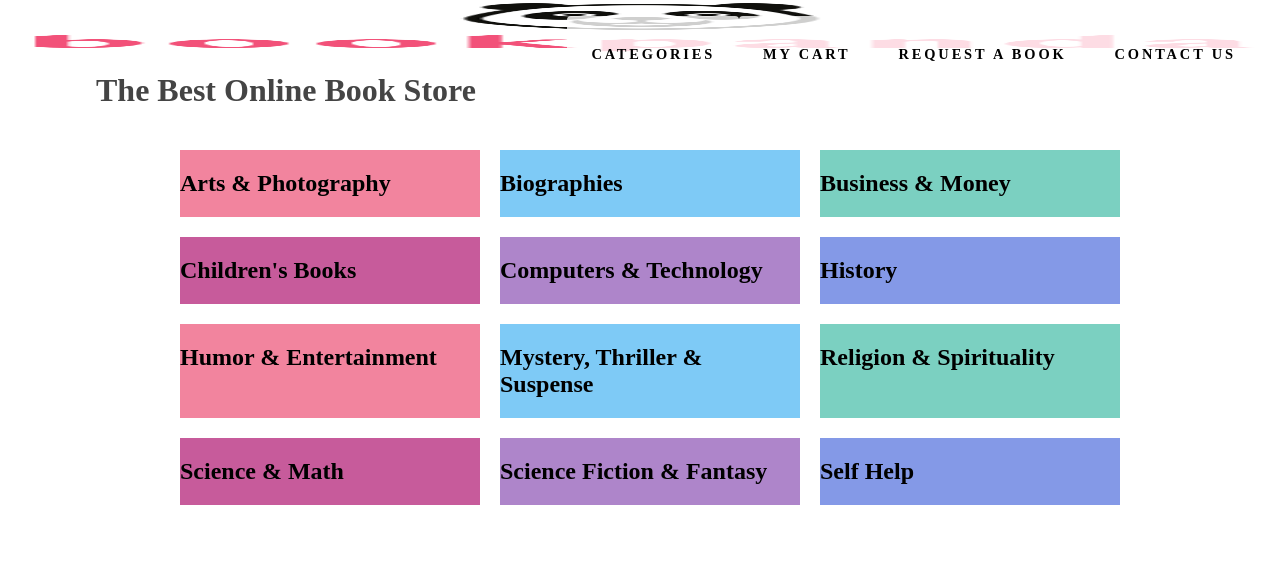
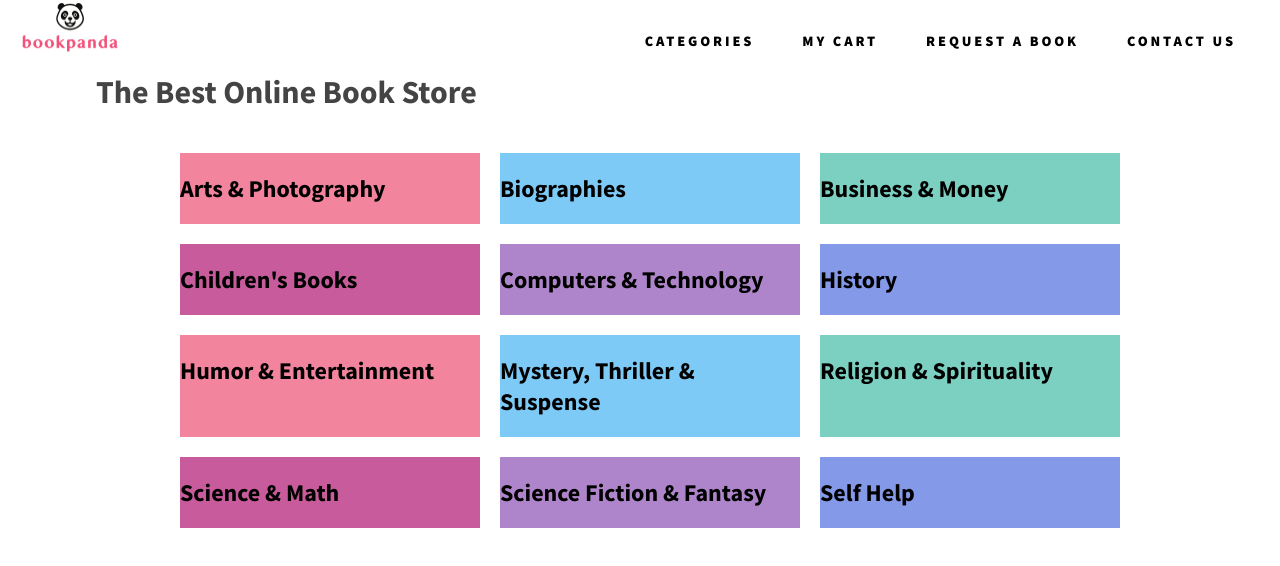
Before and after one commit to sarahsga/book-panda, a Next.js app: page /categories in a window 1280 px wide. Shown: the top 566 px of the page. Built offline with nearby package versions, Linux system fonts and the light colour scheme.

Commit message:
fix header and reloads

```diff
--- a/components/Books/BookItem/BookItem.module.scss
+++ b/components/Books/BookItem/BookItem.module.scss
@@ -11,7 +11,6 @@
     }
     .content {
         border: 1px solid #ddd;
-        width: 100%;
         display: flex;
         flex-direction: column;
         padding: 1em 2em;
--- a/components/Books/CategoryItem/CategoryItem.js
+++ b/components/Books/CategoryItem/CategoryItem.js
@@ -7,7 +7,10 @@ const CategoryItem = props => {
   return (
     <article className={classes.CategoryItem} onClick={props.clicked}>
       <span className={classes.image}>
-        <Image layout='fill' src="/images/bg-book-category-tile.jpg" alt={props.category.label} />
+        <Image
+         layout="fill"
+         objectFit='contain'
+          src="/images/bg-book-category-tile.jpg" alt={props.category.label} />
       </span>
       <Link href="/">
         <h2>{props.category.label}</h2>
--- a/components/Logo/Logo.js
+++ b/components/Logo/Logo.js
@@ -1,11 +1,20 @@
-import React from 'react'
-import classes from './Logo.module.scss'
-import Image from 'next/image'
+import React from "react";
+import classes from "./Logo.module.scss";
+import Image from "next/image";
 
-const logo = props => (
+const logo = (props) => (
   <div className={classes.Logo}>
-    <Image layout="fill" src="/images/logo-panda.png" alt="Panda Books" />
+    <Image
+      layout="fill"
+      objectFit="contain"
+      style={{
+        padding: "8px !important",
+        marginTop: "8px !important",
+      }}
+      src="/images/logo-panda.png"
+      alt="Panda Books"
+    />
   </div>
-)
+);
 
-export default logo
+export default logo;
--- a/components/Logo/Logo.module.scss
+++ b/components/Logo/Logo.module.scss
@@ -6,7 +6,10 @@
     border-radius: 5px;
     padding: 8px;
     min-height: 4em;
-    img {
-        height: 100%;
+    position: relative;
+    width: 100px;
+    .img {
+        margin-top: 8px;
+        padding: 8px;
     }
 }
--- a/components/Navigation/HorizontalNavbar/HorizontalNavbar.module.scss
+++ b/components/Navigation/HorizontalNavbar/HorizontalNavbar.module.scss
@@ -20,6 +20,9 @@
     .DesktopOnly {
         display: none;
     }
+    li a {
+        padding: 0;
+    }
 }
 
 @media screen and (min-width: $breakpoint-tablet + 1px) {
--- a/containers/BookList/BookList.js
+++ b/containers/BookList/BookList.js
@@ -6,14 +6,15 @@ import * as actionTypes from "./../../store/actions";
 import { useRouter } from "next/router";
 
 function BookList(props) {
-  const { query, push, pathname } = useRouter();
+  const { query, push, isReady } = useRouter();
   const [books, setBooks] = useState([]);
 
   useEffect(() => {
+    if (!isReady) return;
     const catId = parseInt(query.categoryId);
     const books = props.books.filter((b) => b.categoryId === catId);
     setBooks(books);
-  }, []);
+  }, [isReady]);
 
   function bookItemClickHandler(bookId) {
     console.log({ bookId }, query);
--- a/containers/MyCart/MyCart.js
+++ b/containers/MyCart/MyCart.js
@@ -8,7 +8,6 @@ import CheckoutForm from './CheckoutForm/CheckoutForm'
 import Modal from '../../components/UI/Modal/Modal'
 import { FontAwesomeIcon } from '@fortawesome/react-fontawesome'
 import { faCheckCircle } from '@fortawesome/free-solid-svg-icons'
-import Logo from '../../components/Logo/Logo'
 
 class MyCart extends Component {
   state = {
--- a/pages/_app.js
+++ b/pages/_app.js
@@ -1,4 +1,6 @@
-// import '../styles/globals.css'
+import '../styles/_breakpoints.scss'
+import '../styles/_colors.scss'
+import '../styles/globals.css'
 
 import { Provider } from "react-redux";
 import { combineReducers, createStore } from "redux";
--- /dev/null
+++ b/styles/globals.css
@@ -0,0 +1,15 @@
+body {
+    margin: 0;
+    padding: 0;
+    font-family: "Source Sans Pro", -apple-system, BlinkMacSystemFont, "Segoe UI", "Roboto", "Oxygen", "Ubuntu", "Cantarell", "Fira Sans", "Droid Sans", "Helvetica Neue", sans-serif;
+    -webkit-font-smoothing: antialiased;
+    -moz-osx-font-smoothing: grayscale;
+}
+
+#root {
+    background-color: #eeeeee7a;
+}
+
+code {
+    font-family: source-code-pro, Menlo, Monaco, Consolas, "Courier New", monospace;
+}
```
Also changed, not shown: components/Books/BookDetails/BookDetails.js (+4 -3 lines).
